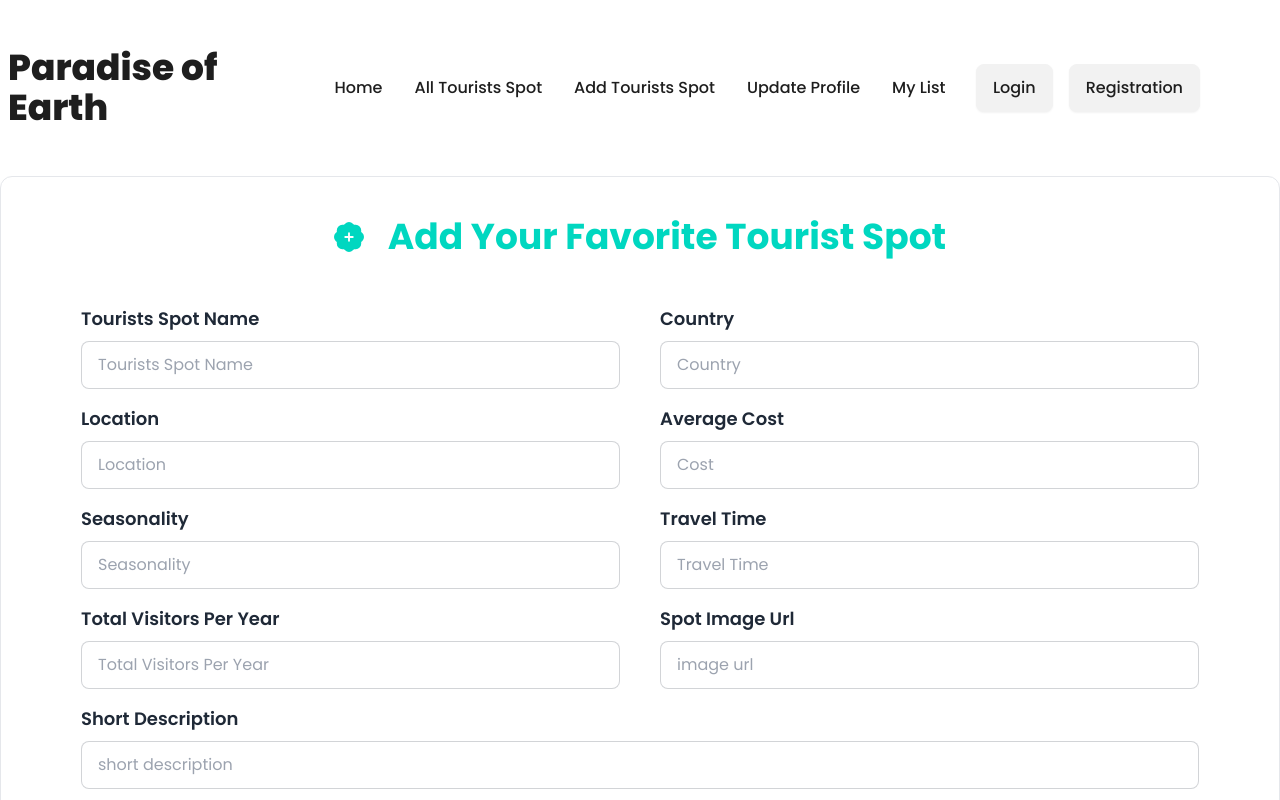
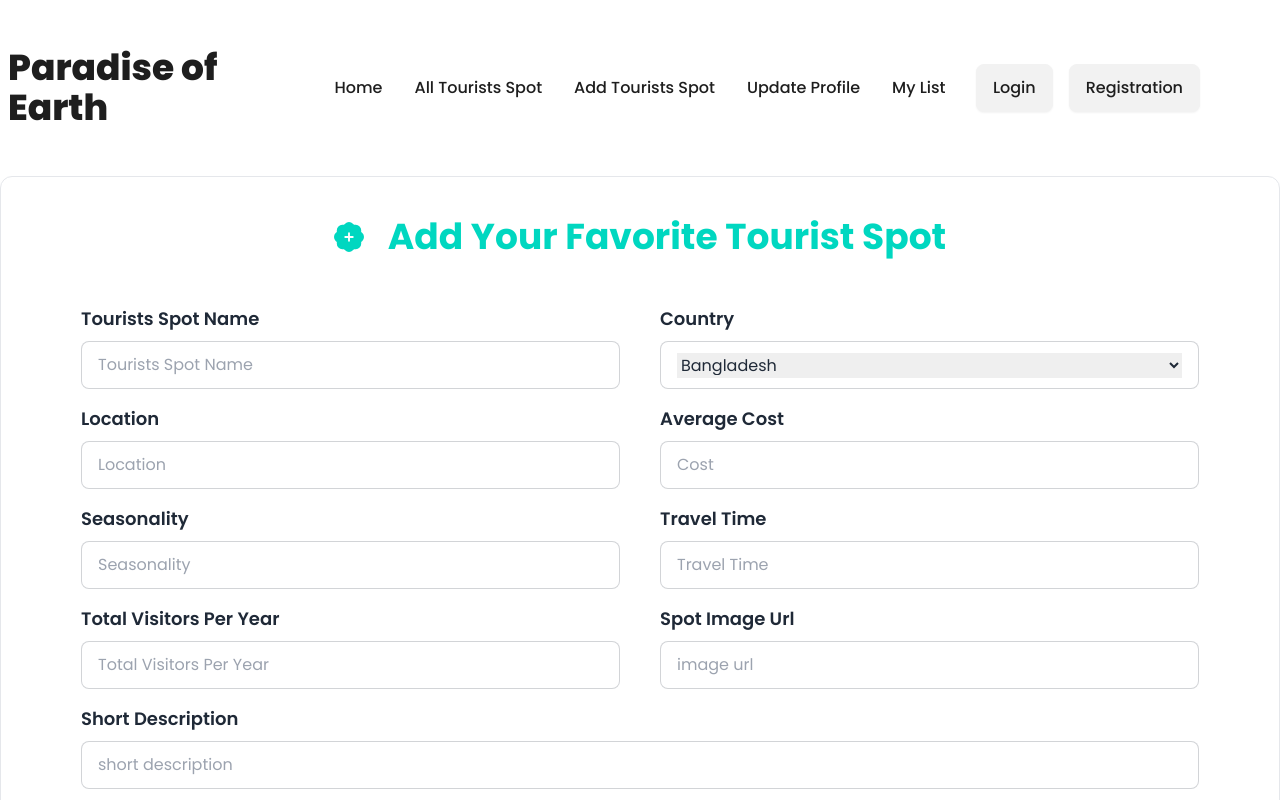
Before and after one commit to salauddin2k3/Paradise-of-Earth, a React (Vite) app: page /update-spot/1 in a window 1280 px wide. Shown: the top 800 px of the page. Built offline with nearby package versions, Linux system fonts and the light colour scheme; no server answers.

Commit message:
added select system

```diff
--- a/src/Components/AddTouristsSpot.jsx
+++ b/src/Components/AddTouristsSpot.jsx
@@ -87,12 +87,21 @@ const AddTouristsSpot = () => {
                             </div>
                         </div>
                         <div className="w-full">
+                            {/* Test */}
                             <div>
                                 <h2 className="text-lg font-semibold">Country</h2>
-                                <label className="mt-2 input input-bordered flex items-center gap-2">
-                                    <input type="text" name="country" className="grow" placeholder="Country" />
+                                <label className=" mt-2 input input-bordered flex items-center gap-2">
+                                    <select className="w-full text-gray-800 " name="country" id="">
+                                        <option>Bangladesh</option>
+                                        <option>Thailand</option>
+                                        <option>Indonesia</option>
+                                        <option>Malaysia</option>
+                                        <option>Vietnam</option>
+                                        <option>Cambodia</option>
+                                    </select>
                                 </label>
                             </div>
+                            {/* Test */}
                             <div className="mt-4">
                                 <h2 className="text-lg font-semibold">Average Cost</h2>
                                 <label className="mt-2 input input-bordered flex items-center gap-2">
--- a/src/Components/Estates.jsx
+++ b/src/Components/Estates.jsx
@@ -25,7 +25,7 @@ const Estates = () => {
     return (
         <div>
             <Helmet><title>Spot List</title></Helmet>
-            <h2 className="text-5xl font-bold text-center mt-20">My Added Spots:</h2>
+            <h2 className="text-5xl font-bold text-center mt-20">Tourists Spots:</h2>
             <div className="mt-7 grid grid-cols-1 md:grid-cols-2 lg:grid-cols-3 gap-6">
                 {
                     info?.map(info => <Estate
--- a/src/Components/UpdateSpot.jsx
+++ b/src/Components/UpdateSpot.jsx
@@ -98,8 +98,15 @@ const UpdateSpot = () => {
                         <div className="w-full">
                             <div>
                                 <h2 className="text-lg font-semibold">Country</h2>
-                                <label className="mt-2 input input-bordered flex items-center gap-2">
-                                    <input type="text" defaultValue={userData.country} name="country" className="grow" placeholder="Country" />
+                                <label className=" mt-2 input input-bordered flex items-center gap-2">
+                                    <select className="w-full text-gray-800 " name="country" id="">
+                                        <option>Bangladesh</option>
+                                        <option>Thailand</option>
+                                        <option>Indonesia</option>
+                                        <option>Malaysia</option>
+                                        <option>Vietnam</option>
+                                        <option>Cambodia</option>
+                                    </select>
                                 </label>
                             </div>
                             <div className="mt-4">
```
